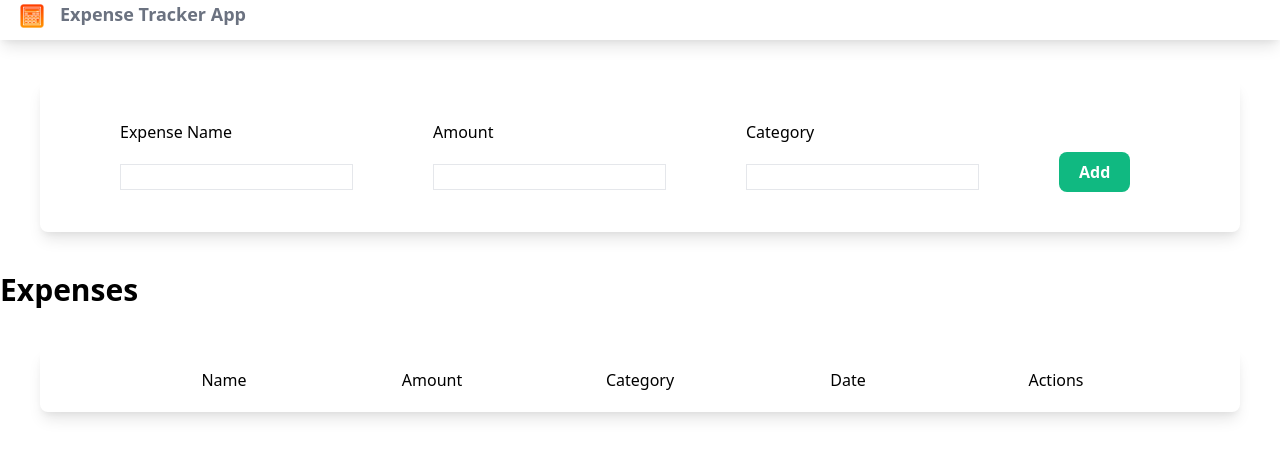
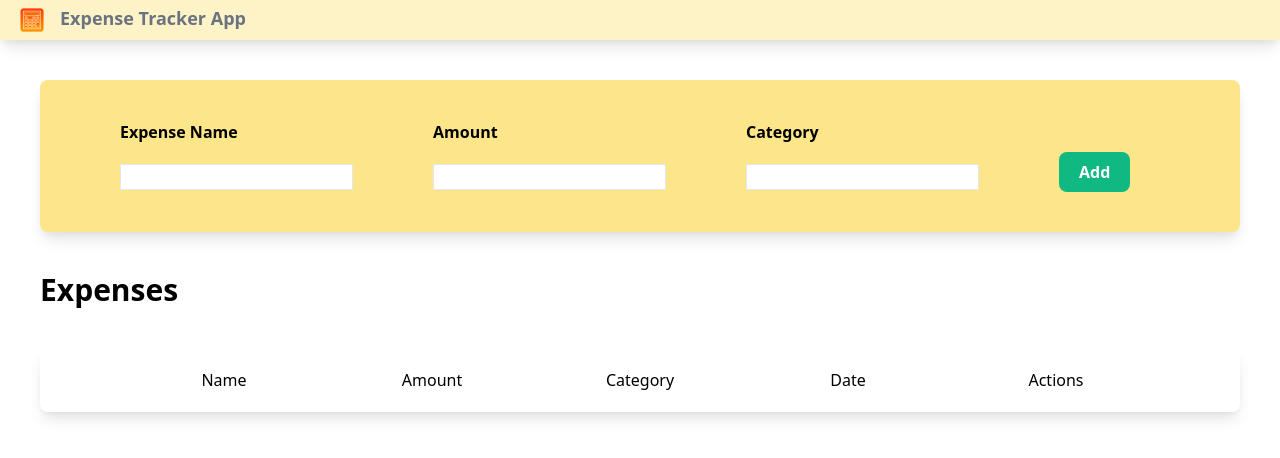
Before and after one commit to RalitsaTerzieva/expense-tracker-app, a Django app: page / in a window 1280 px wide. Shown: the top 458 px of the page. Run offline with Django 4.2, Linux system fonts and the light colour scheme; data that the repository does not hold is empty; style sheets or scripts are compiled from the project's sources.

Commit message:
Add more style

```diff
--- a/trackerapp/templates/trackerapp/base.html
+++ b/trackerapp/templates/trackerapp/base.html
@@ -12,13 +12,13 @@
         <link rel="stylesheet" href="{% static 'trackerapp/style.css' %}">
     </head>
     <body>
-        <nav class='shadow-lg h-10'>
+        <nav class='shadow-lg h-10 bg-yellow-100'>
             <div class='px-4 mx-auto'>
                 <div class='flex justify-between'>
                     <div>
                         <a class='flex space-x-3' href=''>
-                            <img class='h-8 w-8 p-1' src='{% static "trackerapp/images/calculator.png" %}'>
-                            <span class='font-semibold text-lg text-gray-500'>Expense Tracker App</span>
+                            <img class='h-8 w-8 p-1 mt-1' src='{% static "trackerapp/images/calculator.png" %}'>
+                            <span class='self-center font-semibold text-lg text-gray-500'>Expense Tracker App</span>
                         </a>
                     </div>
                 </div>
--- a/trackerapp/templates/trackerapp/index.html
+++ b/trackerapp/templates/trackerapp/index.html
@@ -4,12 +4,12 @@
 
 {% block content %}
 
-    <form method="POST" class='shadow-lg m-10 rounded-lg'>
+    <form method="POST" class='shadow-lg m-10 rounded-lg bg-yellow-200'>
         {% csrf_token %}
         <div class='form-container px-10 py-10 flex'>
             <div class='mx-10'>
                 <div class='mb-5'>
-                    <label>Expense Name</label>
+                    <label class='font-semibold'>Expense Name</label>
                 </div>
                 <div class='border'>
                     {{ expense_form.name }}
@@ -17,7 +17,7 @@
             </div>
             <div class='mx-10'>
                 <div class='mb-5'>
-                    <label>Amount</label>
+                    <label class='font-semibold'>Amount</label>
                 </div>
                 <div class='border'>
                     {{ expense_form.amount }}
@@ -25,7 +25,7 @@
             </div>
             <div class='mx-10'>
                 <div class='mb-5'>
-                    <label>Category</label>
+                    <label class='font-semibold'>Category</label>
                 </div>
                 <div class='border'>
                     {{ expense_form.category }}
@@ -36,7 +36,7 @@
             </div>
         </div>
         </form>
-        <div class='font-bold text-3xl'>Expenses</div>
+        <div class='font-bold text-3xl pl-10'>Expenses</div>
         <div class='shadow-lg m-10 rounded-lg divide-y'>
             <div class='expense-header flex flex-wrap space-x-40 py-5 px-20'>
                 <span>Name</span>
```
